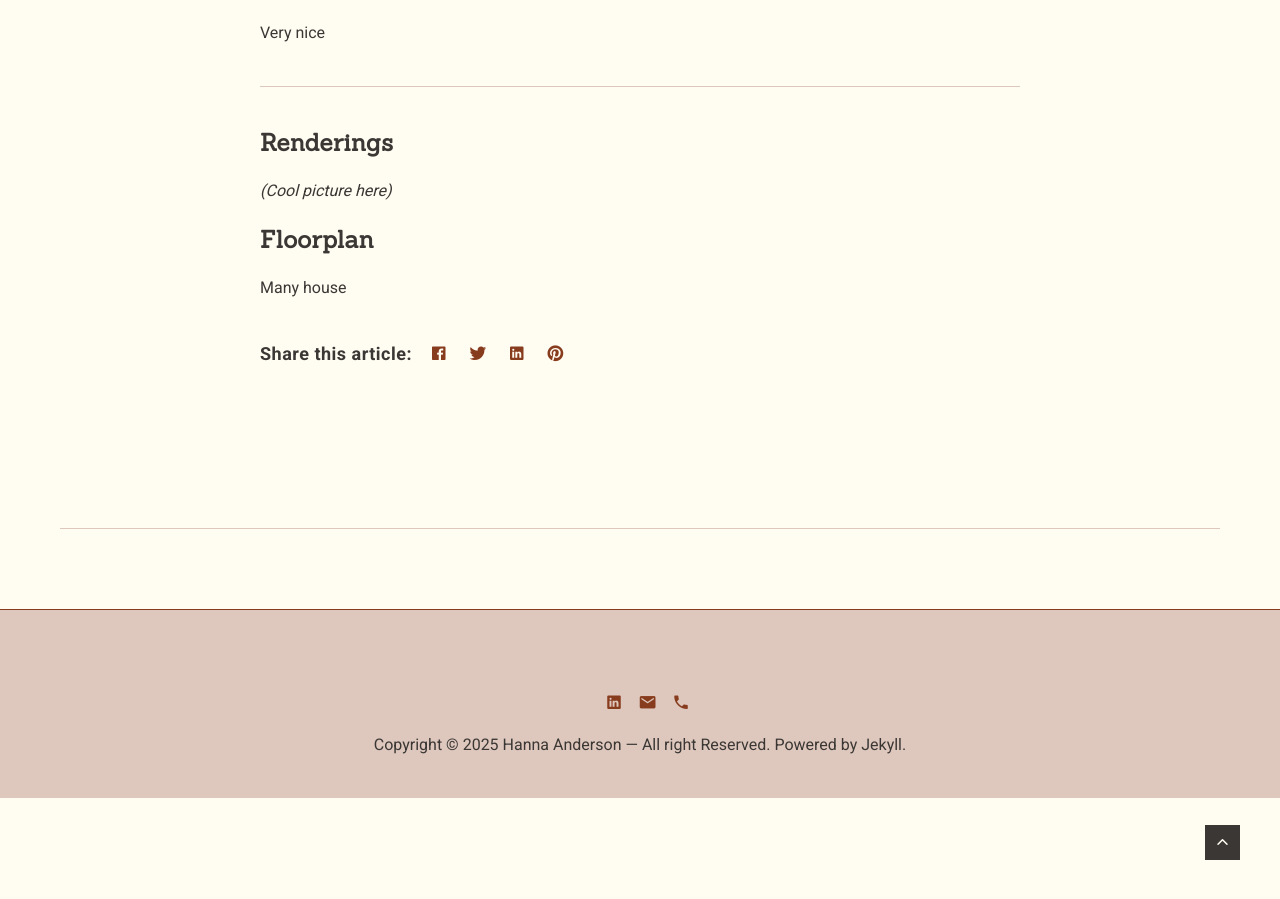
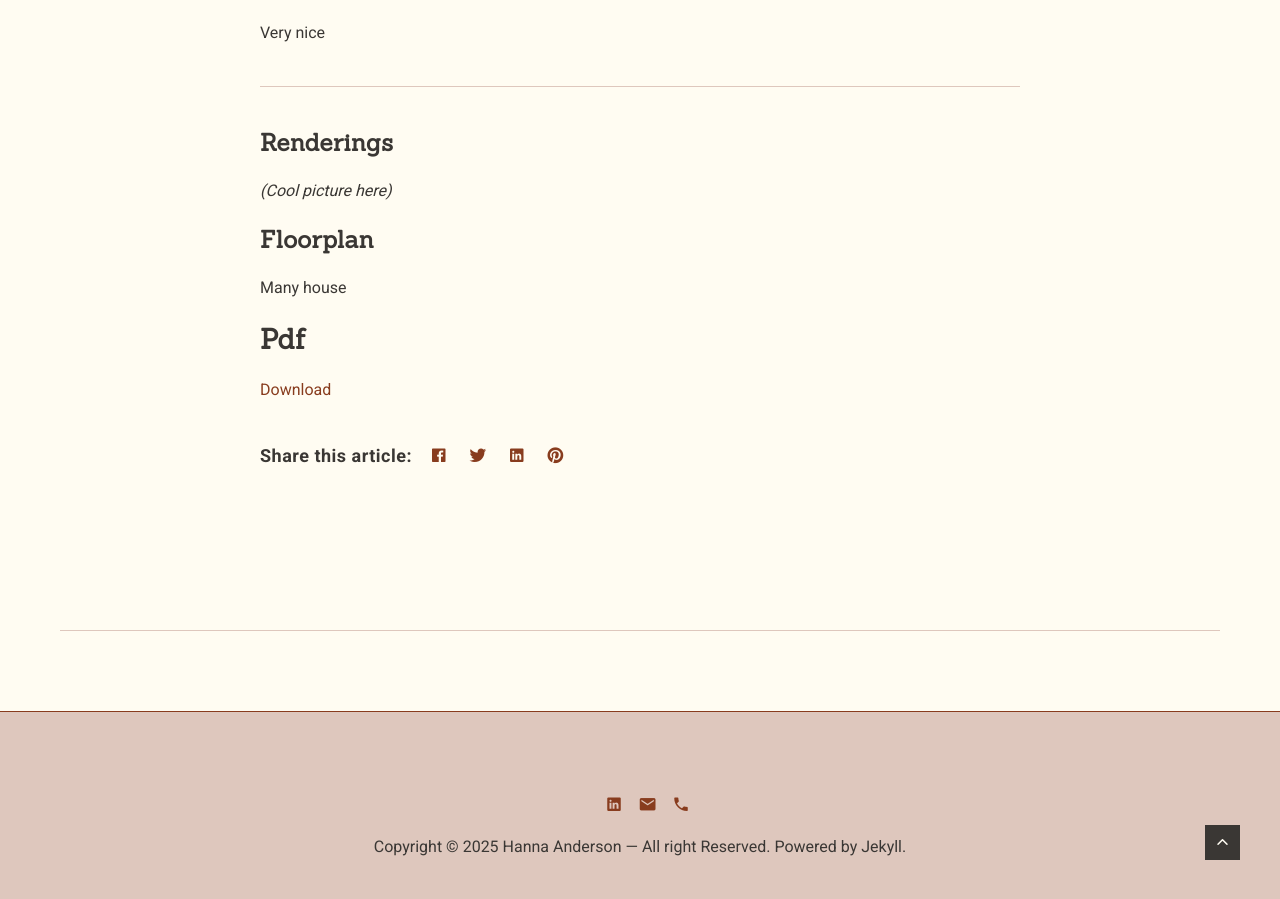
Before and after one commit to Andersonhannaa/andersonhannaa.github.io, a Jekyll site: the page built from _posts/2025-05-10-circa-grande-6-unit.markdown, in a window 1280 px wide and 900 px high, scrolled down 1159 px. Built offline with Jekyll 4.4.1, drawn with Linux system fonts in a browser that asks for light colours; nearby versions of some CDN libraries.

Commit message:
Update Post

```diff
--- a/_posts/2025-05-10-circa-grande-6-unit.markdown
+++ b/_posts/2025-05-10-circa-grande-6-unit.markdown
@@ -17,3 +17,8 @@ Very nice
 ### Floorplan
 
 Many house
+
+
+## Pdf
+
+[Download](/images/Hanna_Anderson_studio_2_compressed.pdf)
```
Also changed, not shown: other parts of _posts/2025-05-10-circa-grande-6-unit.markdown (+1 -1 lines).
